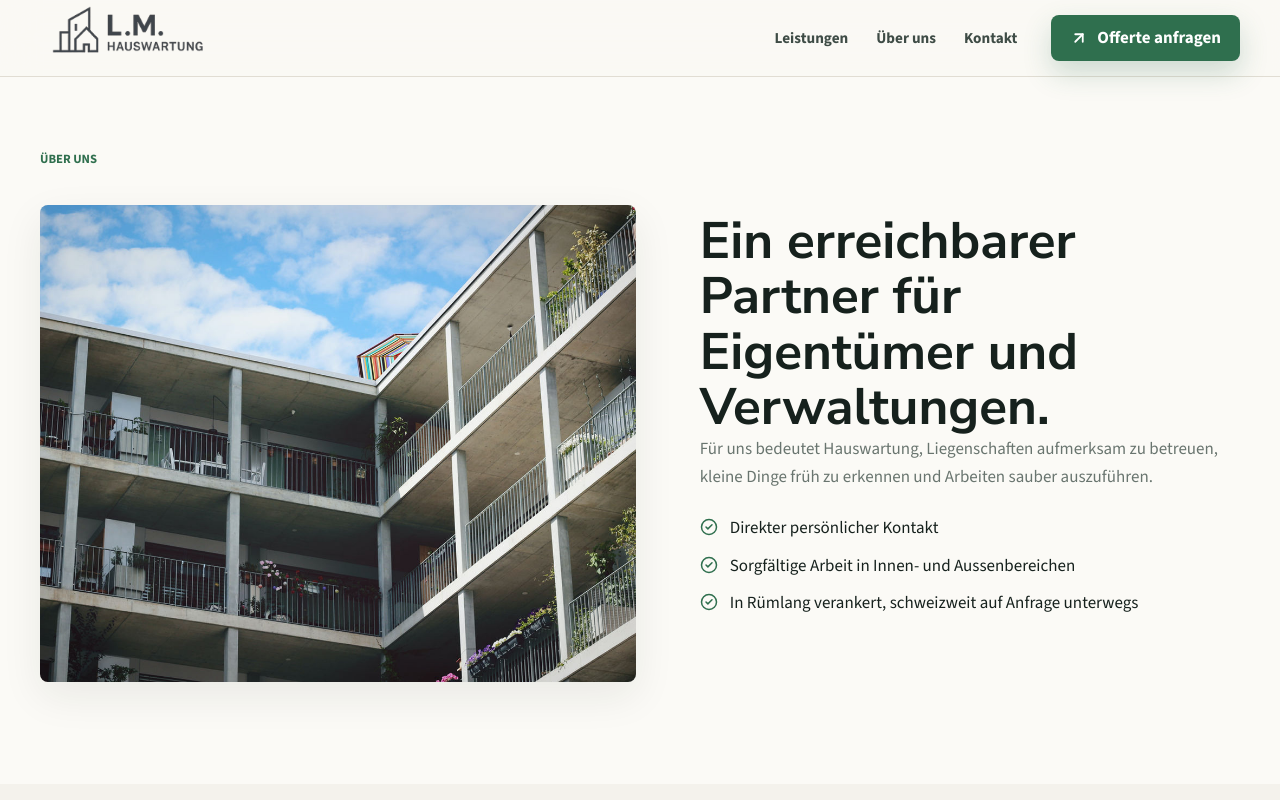
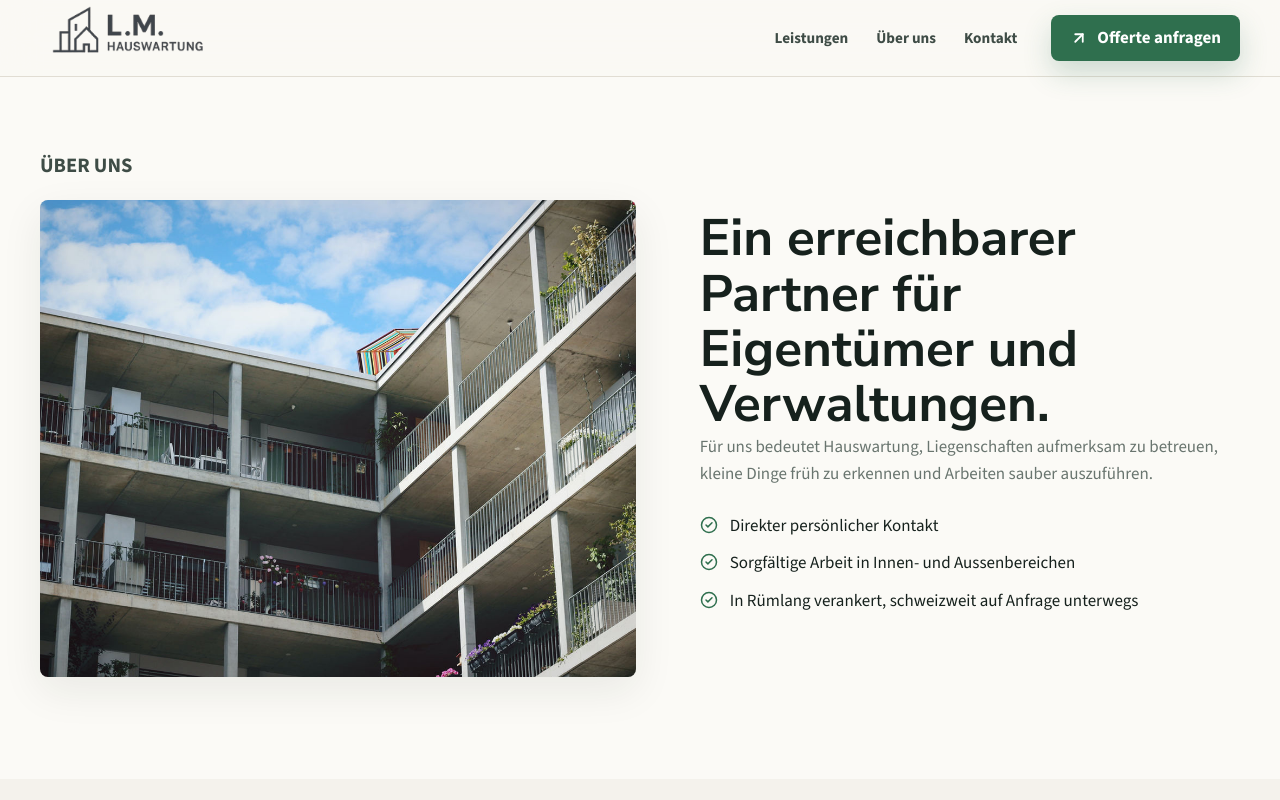
Before and after one commit to shawn-lacarta/lmhauswartung, a Next.js app: page /ueber-uns in a window 1280 px wide. Shown: the top 800 px of the page. Built offline with nearby package versions, Linux system fonts and the light colour scheme.

Commit message:
Match about label style

```diff
--- a/app/globals.css
+++ b/app/globals.css
@@ -483,6 +483,12 @@ p {
 .image-stack {
   display: grid;
   gap: 18px;
+}
+
+.about-intro-section .image-stack .eyebrow {
+  color: var(--ink-soft);
+  font-size: clamp(1.1rem, 2vw, 1.28rem);
+  margin-bottom: 0;
 }
 
 .benefit-list {
```
